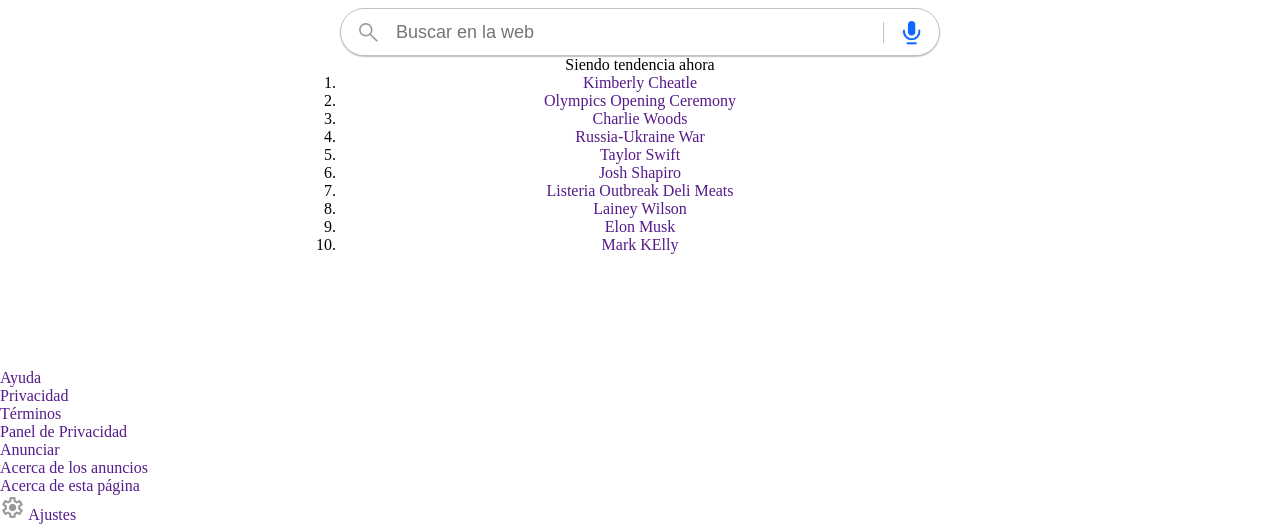
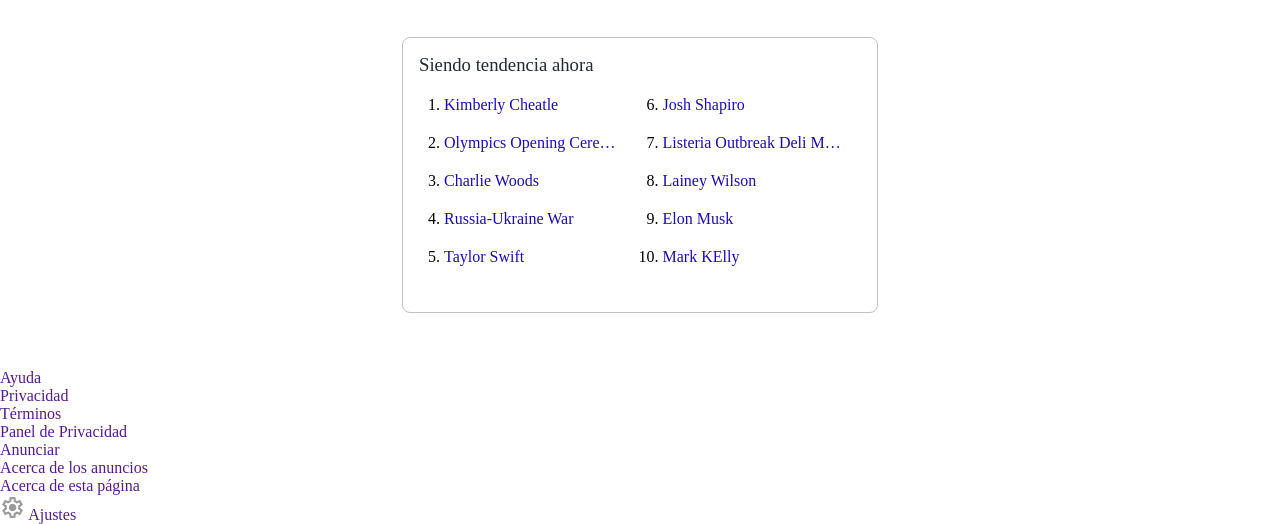
Before and after one commit to Seb-RM/HTML-CSS-Yahoo-Clone, a plain HTML site: page index.html in a window 1280 px wide. Shown: the part 276-800 px from the top of the page. Drawn offline with Linux system fonts and the light colour scheme.

Commit message:
estilos seccion

```diff
--- a/css/estilos.css
+++ b/css/estilos.css
@@ -92,3 +92,46 @@ main .buscador input {
 main .buscador input:hover {
     outline: none;
 }
+
+/** ===== Sección Tendencias ===== **/
+main .tendencias {
+    display: flex;
+    justify-content: center;
+    margin-top: 40px;
+    text-align: start;
+}
+
+main .tendencias-contenido {
+    padding: 16px;
+    border: 1px solid var(--color-gris-5b);
+    border-radius: 8px;
+}
+
+main .tendencias-contenido h3 {
+    font-weight: normal;
+    color: #232a31;
+}
+
+main .tendencias-contenido ol {
+    padding-left: 25px;
+    margin-top: 20px;
+    height: 200px;
+    width: 442px;
+    display: flex;
+    flex-flow: column wrap;
+    gap: 20px;
+}
+
+main .tendencias-contenido a {
+    display: inline-block;
+    width: 180px;
+    overflow: hidden;
+    text-wrap: nowrap;
+    text-overflow: ellipsis;
+    vertical-align: bottom;
+    color: var(--color-azul);
+}
+
+main .tendencias-contenido a:hover {
+    text-decoration: underline;
+}
--- a/index.html
+++ b/index.html
@@ -38,7 +38,7 @@
         </section>
         <section class="tendencias">
             <div class="tendencias-contenido">
-                <head>Siendo tendencia ahora</head>
+                <h3>Siendo tendencia ahora</h3>
                 <ol>
                     <li><a href="">Kimberly Cheatle</a></li>
                     <li><a href="">Olympics Opening Ceremony</a></li>
```
